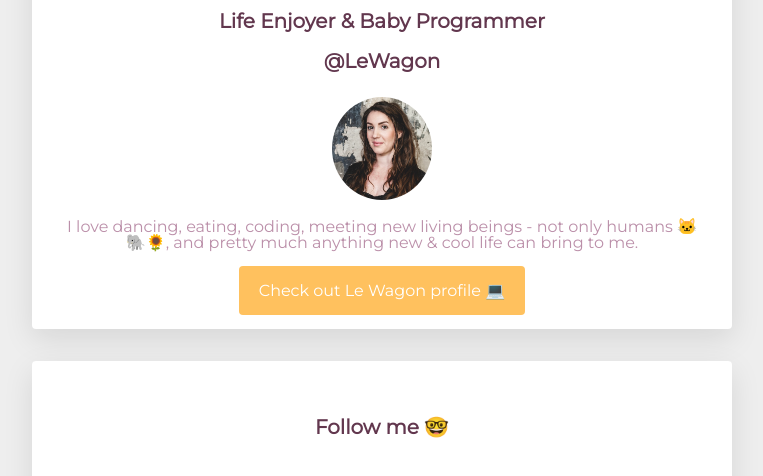
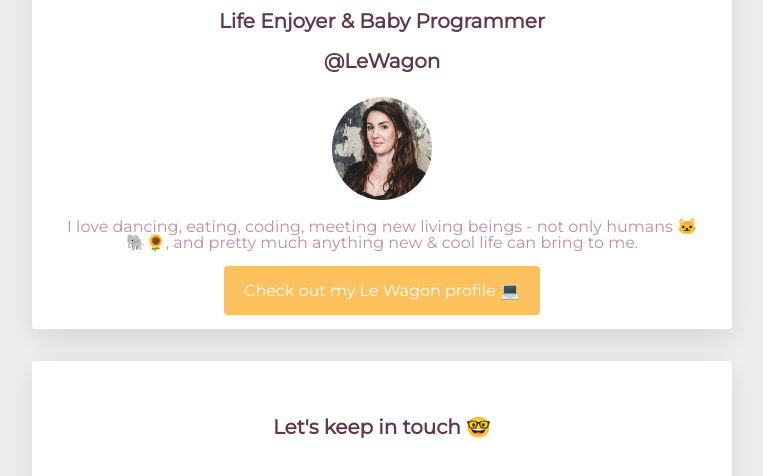
Before and after one commit to myriamchah/profile, a plain HTML site: page index.html in a window 1280 px wide. Shown: the part 147-623 px from the top of the page, without its empty margins (258-1021 px from the left). Drawn offline with Linux system fonts and the light colour scheme.

Commit message:
wording update

```diff
--- a/index.html
+++ b/index.html
@@ -20,10 +20,10 @@
 
             <p class="margin-bottom"> I love dancing, eating, coding, meeting new living beings - not only humans 🐱🐘🌻, and pretty much anything new & cool life can bring to me.</p>
 
-            <a href="https://kitt.lewagon.com/alumni/myriamchah" class="btn-yellow margin-bottom" target="_blank"> Check out Le Wagon profile 💻</a>
+            <a href="https://kitt.lewagon.com/alumni/myriamchah" class="btn-yellow margin-bottom" target="_blank"> Check out my Le Wagon profile 💻</a>
       </div>
       <div class="card">
-        <h2> Follow me 🤓 </h2>
+        <h2> Let's keep in touch 🤓 </h2>
         <ul>
           <li>
             <a href="#">
@@ -31,7 +31,7 @@
             </a>
           </li>
           <li>
-            <a href="#">
+            <a href="https://www.linkedin.com/in/myriam-chahlafi-81389047/">
               <i class="fab fa-linkedin-in text-yellow"></i>
             </a>
           </li>
```
